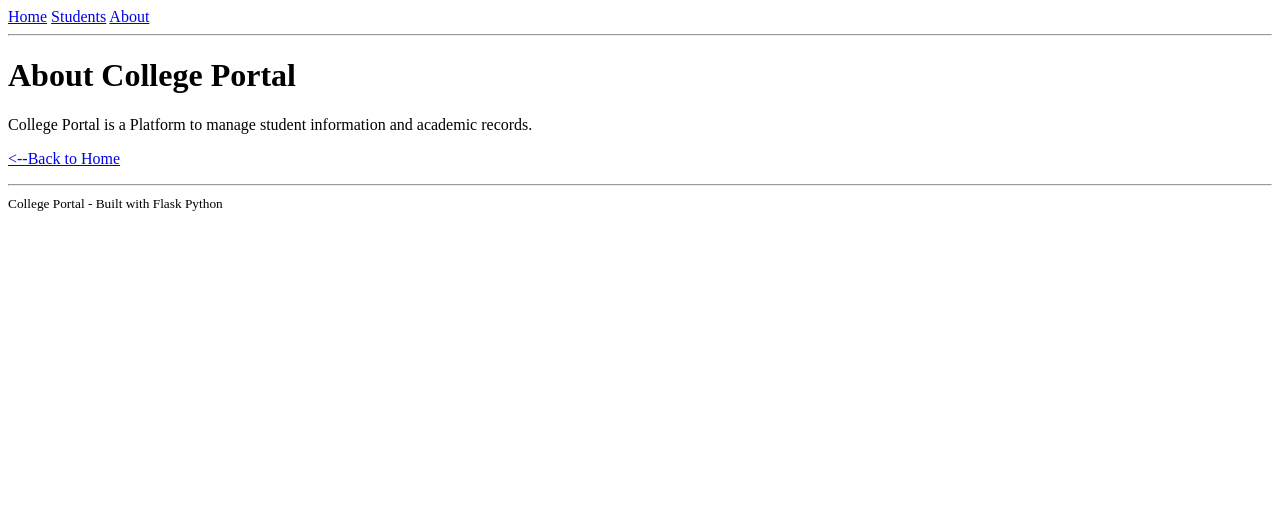
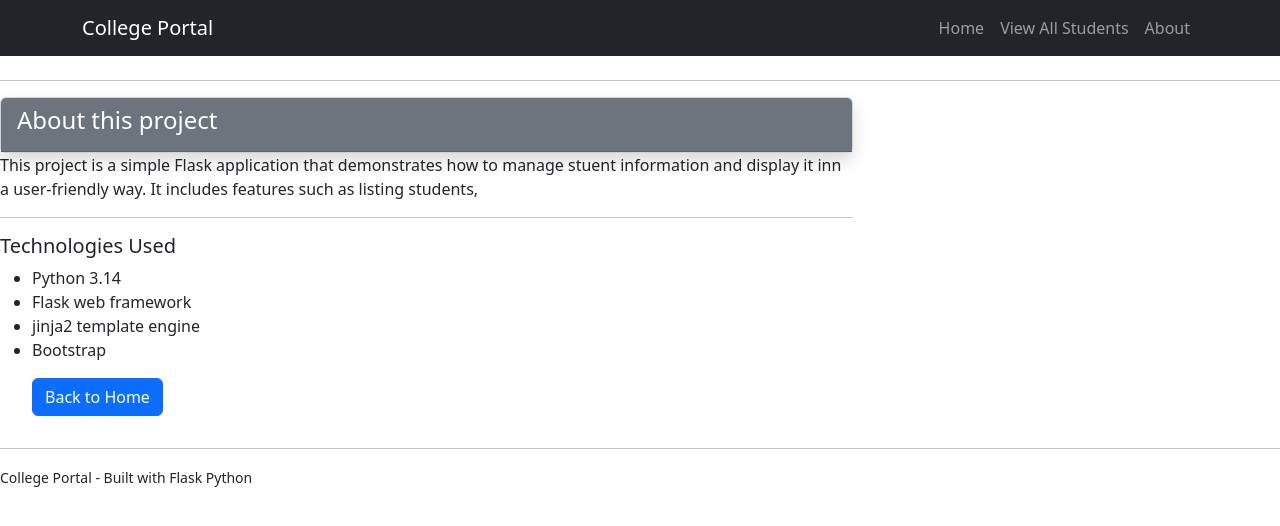
Before and after one commit to Karan876715/python-project-, a Flask app: page /about in a window 1280 px wide. Shown: the top 526 px of the page. Run offline with Flask 3, Linux system fonts and the light colour scheme.

Commit message:
Day 7: Bootstrap navbar cards table badges

```diff
--- a/myproj/templates/about.html
+++ b/myproj/templates/about.html
@@ -2,9 +2,27 @@
 {% block title %}About - College Portal{% endblock %}
 
 {% block content %}
-<h1>About College Portal</h1>
-<p> College Portal is a Platform to manage student information and academic records.</p>
-<p><a href="{{ url_for('home') }}"><--Back to Home</a></p>
-
-</p></a></p>
+<div class =d-flex justify-content-between align-items-center mb-4>
+ <div class="col-md-8">
+    <div class="card shadow">
+        <div class ="card-header bg-secondary text-white">
+            <h4 class="md-2"> About this project</h4>
+            </div>
+            </div class="card-body">
+            <p class="card-text">This project is a simple Flask application that demonstrates how to manage stuent information and display it inn a user-friendly way. It includes features such as listing students,
+                </p>
+                <hr>
+                <h5 class="md-2">Technologies Used</h5>
+                <ul>
+                    <li>Python 3.14</li>
+                    <li>Flask web framework</li>
+                    <li>jinja2 template engine</li>
+                    <li>Bootstrap</li>
+                    <a href="{{url_for('home')}}"
+                     class="btn btn-primary mt-3">Back to Home</a>
+                </ul>
+             </div>
+        </div>
+    </div>
+</div>
 {% endblock %}
--- a/myproj/templates/base.html
+++ b/myproj/templates/base.html
@@ -2,16 +2,29 @@
 <html>
 <head>
     <title>{% block title %}College Portal{% endblock %}</title>
-    </head>
+
+    <!--Bootstrap CSS-->
+    <link href="https://cdn.jsdelivr.net/npm/bootstrap@5.3.0/dist/css/bootstrap.min.css"
+    rel="stylesheet">
+</head>
 <body>
-    <nav>
+    <nav class="navbar navbar-expand-lg navbar-dark bg-dark">
+        <div class="container">
+             <a class = "navbar-brand" href="{{ url_for('home') }}">College Portal</a>
+             <div class="navbar-nav ms-auto">
 
-        <a href="{{ url_for('home') }}">Home</a>
-        <a href="{{ url_for('students_page') }}">Students</a>
-        <a href="{{ url_for('about') }}">About</a>
+
+        <a class = "nav-link" href="{{ url_for('home') }}">Home</a>
+        <a class = "nav-link" href="{{ url_for('students_page') }}">View All Students</a>
+        <a class = "nav-link" href="{{ url_for('about') }}">About</a>
+        </div>
+        </div>
+
     </nav>
 
-    <hr>
+    <div class="container mt-4">
+        </div>
+        <hr>
 
          {% block content %}
          {% endblock %}
```
Also changed, not shown: myproj/templates/quick_reference.py (added, +9 -0 lines), myproj/templates/students.html (+13 -5 lines).
